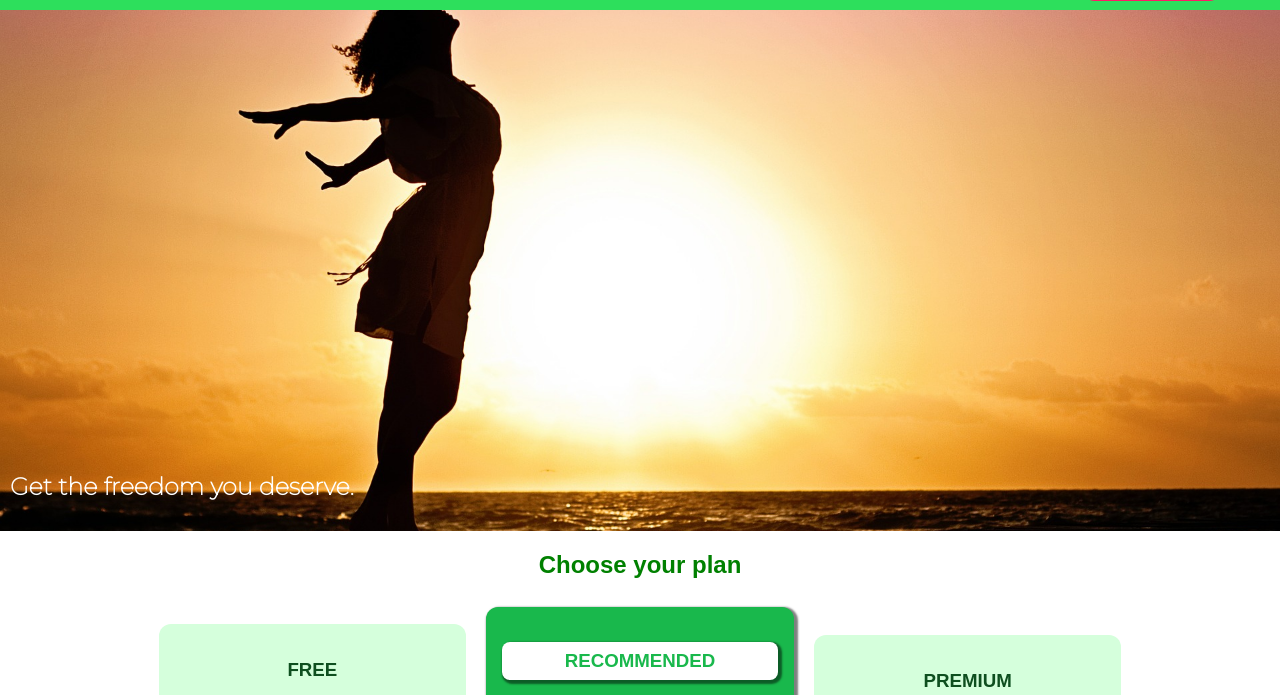
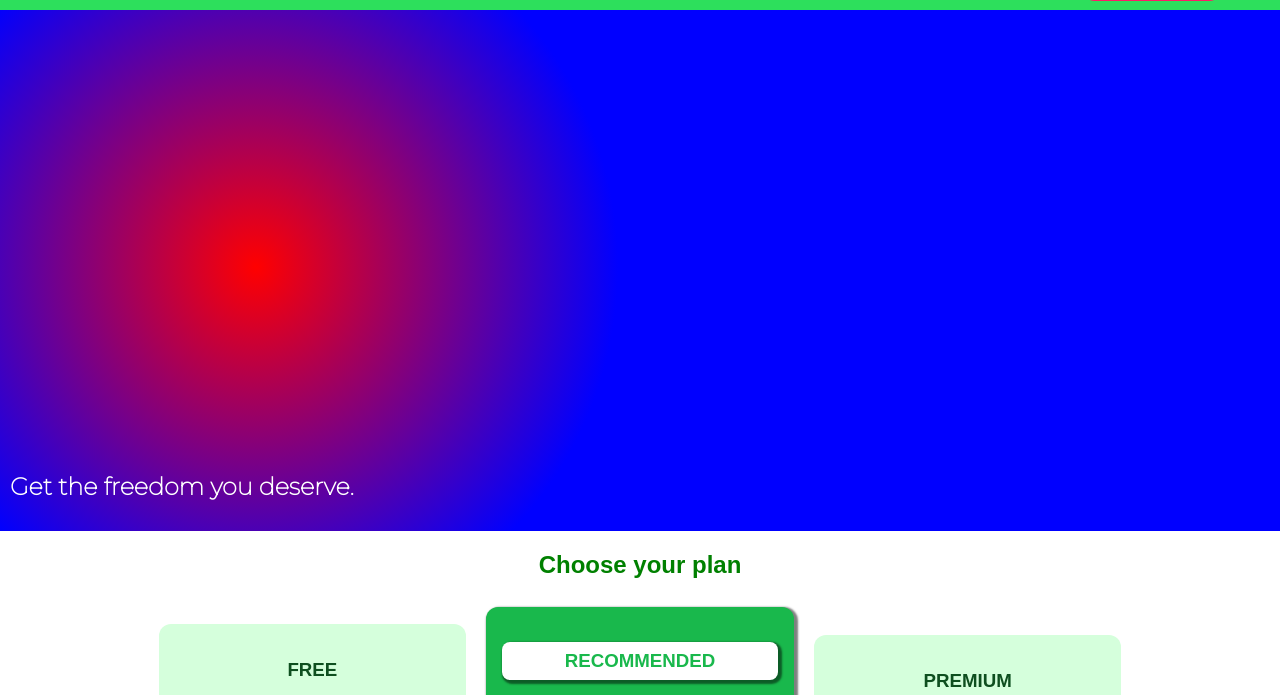
Before and after one commit to IdenTiclla/uhost-practice-app-css, a plain HTML site: page index.html in a window 1280 px wide. Shown: the part 40-735 px from the top of the page. Drawn offline with Linux system fonts and the light colour scheme.

Commit message:
linear and radial gradients

```diff
--- a/main.css
+++ b/main.css
@@ -2,13 +2,34 @@
 #product-overview {
     /* background: url("freedom.jpg") center/cover no-repeat border-box padding-box; */
 
-    background-image: url("freedom.jpg");
+    /* background-image: url("freedom.jpg");
     background-size: cover;
     background-position: center;
     background-repeat: no-repeat;
-    /* background-origin: border-box; */
-    /* background-clip: border-box; */
-    /* background-attachment: fixed; */
+    background-origin: border-box;
+    background-clip: border-box;
+    background-attachment: fixed; */
+
+
+    /* background-image: linear-gradient(180deg, red 70%, blue 50%, rgba(0,0,0,0.5)); */
+    /* background-image: linear-gradient(to top,red, blue); */
+
+
+    /* background-image: radial-gradient(red, blue); */
+    /* background-image: radial-gradient(circle at top, red, blue); */
+    /* background-image: radial-gradient(circle at 20% 50%,red, blue); */
+
+    /* background-image: radial-gradient(circle 20px at 20% 50%,red, blue); */
+
+    /* background-image: radial-gradient(ellipse 80px 200px at 20% 50%,red, blue); */
+
+    /* background-image: radial-gradient(ellipse farthest-side at 20% 50%,red, blue); */
+
+    /* background-image: radial-gradient(ellipse closest-side at 20% 50%,red, blue); */
+
+    /* background-image: radial-gradient(ellipse farthest-corner at 20% 50%,red, blue); */
+
+    background-image: radial-gradient(ellipse closest-corner at 20% 50%,red, blue);
 
 
 
```
